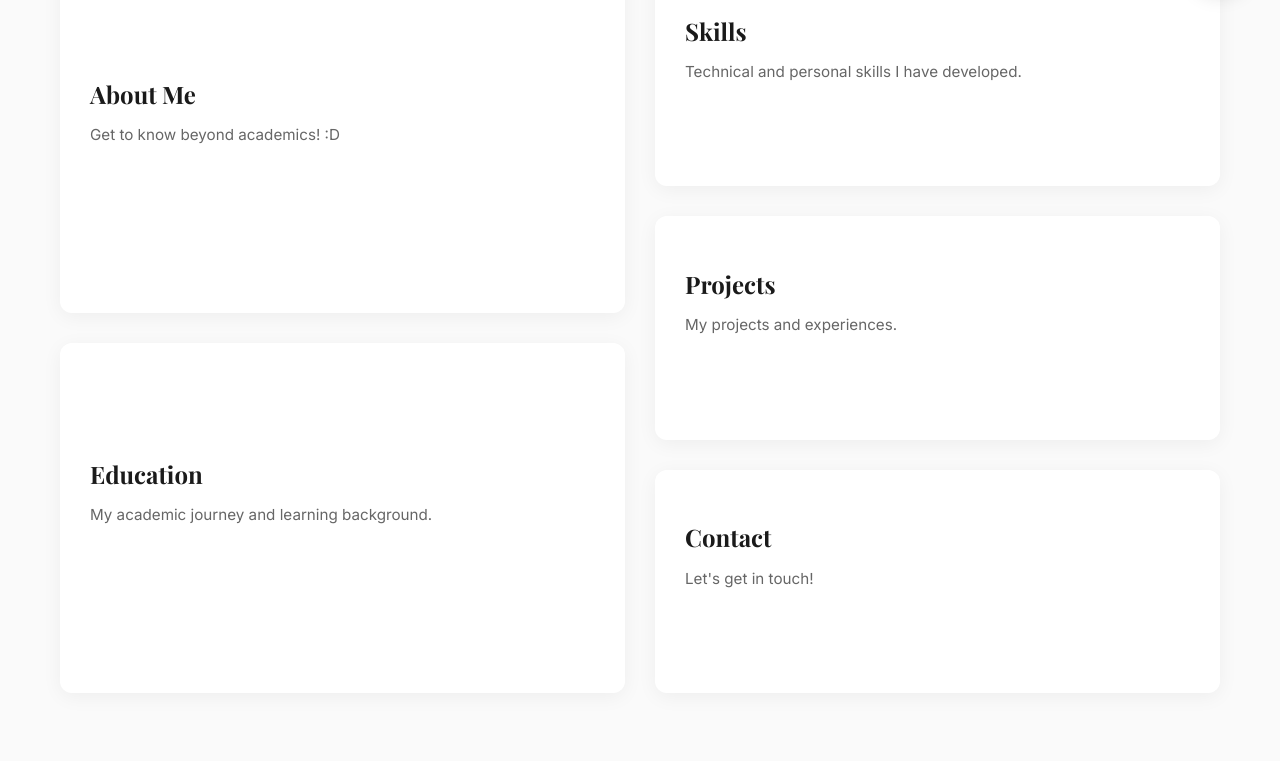
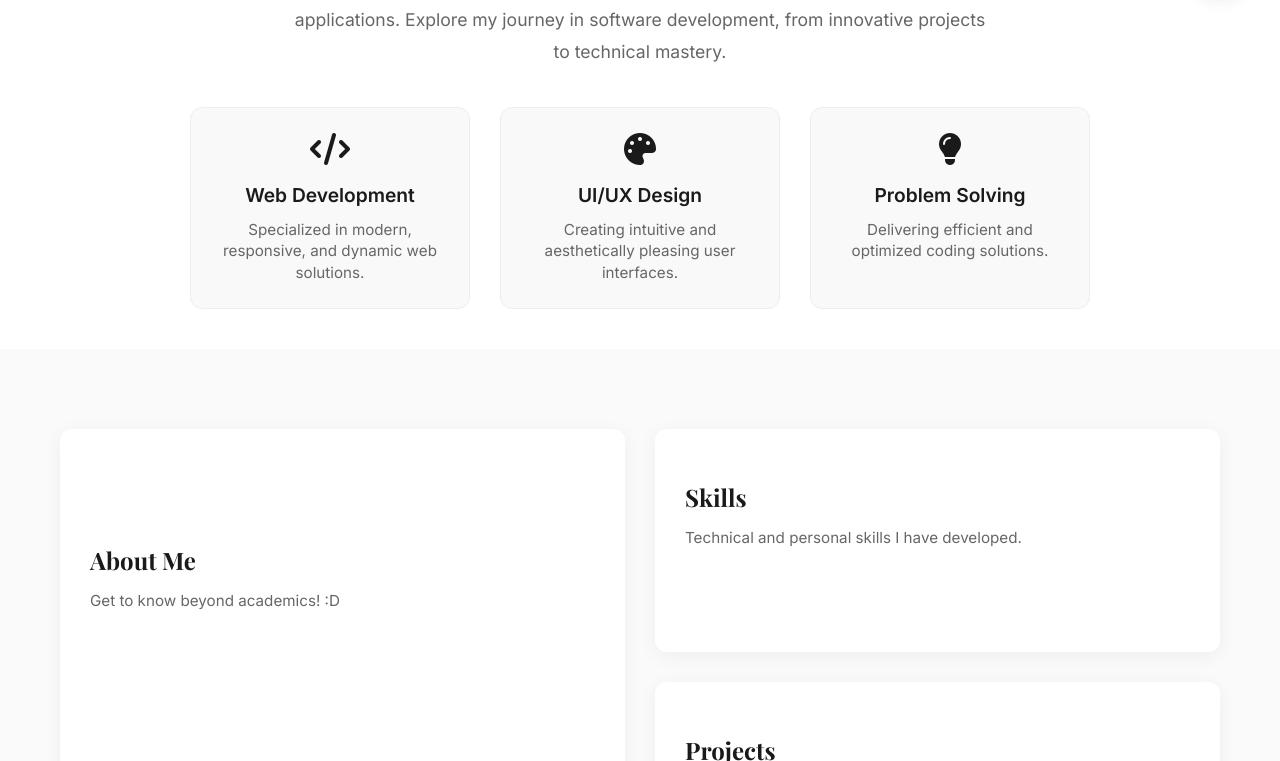
Before and after one commit to Jinggggg030/Jinggggg030.github.io, a plain HTML site: page index.html in a window 1280 px wide. Shown: the part 785-1546 px from the top of the page. Drawn offline with nearby package versions, Linux system fonts and the light colour scheme.

Commit message:
Added back to top feature.

```diff
--- a/css/style.css
+++ b/css/style.css
@@ -251,6 +251,9 @@ nav .nav-link:hover::after {
     display: flex;
     flex-direction: column;
     justify-content: center;
+    align-items: stretch !important;
+    /* Force full width content */
+    text-align: left;
 }
 
 .grid-item:hover {
@@ -261,6 +264,7 @@ nav .nav-link:hover::after {
 .item-large {
     flex: 1;
     min-height: 350px;
+    text-align: left;
 }
 
 .item-medium {
@@ -270,6 +274,8 @@ nav .nav-link:hover::after {
 
 .card-content {
     padding: 30px;
+    text-align: left !important;
+    width: 100%;
 }
 
 .card-content h3 {
@@ -2724,3 +2730,116 @@ footer p {
         padding-top: 140px;
     }
 }
+
+/* Intro Section */
+.intro-section {
+    padding: 60px 20px 40px;
+    text-align: center;
+    background-color: #fff;
+}
+
+.intro-section h2 {
+    font-size: 2.5rem;
+    margin-bottom: 15px;
+    color: var(--primary-color);
+    font-family: var(--font-heading);
+}
+
+.intro-section p {
+    max-width: 700px;
+    margin: 0 auto;
+    color: var(--secondary-color);
+    font-size: 1.1rem;
+    line-height: 1.8;
+}
+
+
+/* Intro Highlights */
+.intro-highlights {
+    display: flex;
+    justify-content: center;
+    gap: 30px;
+    margin-top: 40px;
+    flex-wrap: wrap;
+}
+
+.intro-card {
+    background: #f9f9f9;
+    padding: 25px;
+    border-radius: 12px;
+    width: 280px;
+    text-align: center;
+    transition: transform 0.3s ease, box-shadow 0.3s ease;
+    border: 1px solid #eee;
+}
+
+.intro-card:hover {
+    transform: translateY(-5px);
+    box-shadow: 0 10px 20px rgba(0, 0, 0, 0.08);
+    background: #fff;
+    border-color: var(--accent-color);
+}
+
+.intro-card i {
+    font-size: 2rem;
+    color: var(--primary-color);
+    margin-bottom: 15px;
+}
+
+.intro-card h3 {
+    font-size: 1.2rem;
+    margin-bottom: 8px;
+    color: var(--primary-color);
+}
+
+.intro-card p {
+    font-size: 0.95rem;
+    color: #666;
+    line-height: 1.4;
+}
+
+
+/* Grid Link Wrapper */
+.grid-link {
+    display: block;
+    width: 100%;
+    height: 100%;
+    text-decoration: none;
+    color: inherit;
+}
+
+
+/* Center Align Left Column Cards (About & Education) */
+.grid-column.left .card-content {
+    text-align: center;
+    display: flex;
+    flex-direction: column;
+    justify-content: center;
+    align-items: center;
+    height: 100%;
+}
+
+.grid-column.left .arrow {
+    margin-top: 15px;
+    display: inline-block;
+}
+
+
+/* Arrow Navigation Links */
+.arrow-link {
+    text-decoration: none;
+    color: inherit;
+    display: inline-block;
+    transition: transform 0.3s ease;
+}
+
+.arrow-link:hover {
+    transform: translateX(5px);
+    color: var(--accent-color);
+}
+
+/* FIX: Force left alignment for About/Education boxes override */
+.grid-column.left .card-content {
+    text-align: left !important;
+    align-items: flex-start !important;
+}
--- a/index.html
+++ b/index.html
@@ -43,11 +43,39 @@
                         Melaka (UTeM). This ePortfolio showcases my academic background, skills, and projects developed
                         throughout my studies.
                     </p>
-                    <a href="projects.html" class="btn btn-primary">Explore My Work</a>
                 </div>
                 <div class="hero-image-container">
                     <div class="hero-image-placeholder float-animation">
                         <!-- Placeholder for user image -->
+                    </div>
+                </div>
+            </div>
+        </section>
+
+        <!-- Intro Section -->
+        <section class="intro-section scroll-reveal">
+            <div class="container">
+                <h2>Building Digital Experiences</h2>
+                <p>
+                    Passionate about merging creativity with code to build intuitive, high-performance applications.
+                    Explore my journey in software development, from innovative projects to technical mastery.
+                </p>
+
+                <div class="intro-highlights">
+                    <div class="intro-card">
+                        <i class="fas fa-code"></i>
+                        <h3>Web Development</h3>
+                        <p>Specialized in modern, responsive, and dynamic web solutions.</p>
+                    </div>
+                    <div class="intro-card">
+                        <i class="fas fa-palette"></i>
+                        <h3>UI/UX Design</h3>
+                        <p>Creating intuitive and aesthetically pleasing user interfaces.</p>
+                    </div>
+                    <div class="intro-card">
+                        <i class="fas fa-lightbulb"></i>
+                        <h3>Problem Solving</h3>
+                        <p>Delivering efficient and optimized coding solutions.</p>
                     </div>
                 </div>
             </div>
@@ -62,14 +90,14 @@
                         <div class="card-content">
                             <h3>About Me</h3>
                             <p>Get to know beyond academics! :D</p>
-                            <span class="arrow">→</span>
+                            <a href="about.html" class="arrow-link"><span class="arrow">→</span></a>
                         </div>
                     </div>
                     <div class="grid-item item-large scroll-reveal">
                         <div class="card-content">
                             <h3>Education</h3>
                             <p>My academic journey and learning background.</p>
-                            <span class="arrow">→</span>
+                            <a href="education.html" class="arrow-link"><span class="arrow">→</span></a>
                         </div>
                     </div>
                 </div>
@@ -80,21 +108,21 @@
                         <div class="card-content">
                             <h3>Skills</h3>
                             <p>Technical and personal skills I have developed.</p>
-                            <span class="arrow">→</span>
+                            <a href="skills.html" class="arrow-link"><span class="arrow">→</span></a>
                         </div>
                     </div>
                     <div class="grid-item item-medium scroll-reveal">
                         <div class="card-content">
                             <h3>Projects</h3>
                             <p>My projects and experiences.</p>
-                            <span class="arrow">→</span>
+                            <a href="projects.html" class="arrow-link"><span class="arrow">→</span></a>
                         </div>
                     </div>
                     <div class="grid-item item-medium scroll-reveal">
                         <div class="card-content">
                             <h3>Contact</h3>
                             <p>Let's get in touch!</p>
-                            <span class="arrow">→</span>
+                            <a href="contact.html" class="arrow-link"><span class="arrow">→</span></a>
                         </div>
                     </div>
                 </div>
@@ -119,12 +147,10 @@
                 <a href="https://www.threads.com/@yijing_2003?igshid=NTc4MTIwNjQ2YQ==" class="circle" title="Threads"
                     target="_blank" rel="noopener noreferrer"><i class="fa-brands fa-threads"></i></a>
             </div>
-            <!-- Chat icon -->
-            <div class="chat-icon">
-                <svg width="24" height="24" viewBox="0 0 24 24" fill="white" xmlns="http://www.w3.org/2000/svg">
-                    <path d="M20 2H4C2.9 2 2 2.9 2 4V22L6 18H20C21.1 18 22 17.1 22 16V4C22 2.9 21.1 2 20 2Z" />
-                </svg>
-            </div>
+            <!-- Scroll to Top Button -->
+            <a href="#" class="chat-icon scroll-top" title="Scroll to Top" style="color: white; font-size: 1.5rem;">
+                <i class="fas fa-arrow-up"></i>
+            </a>
         </div>
     </footer>
     <script src="js/script.js"></script>
```
Also changed, not shown: about.html (+4 -6 lines), contact.html (+4 -0 lines), education.html (+4 -6 lines), projects.html (+4 -6 lines), skills.html (+4 -6 lines).
